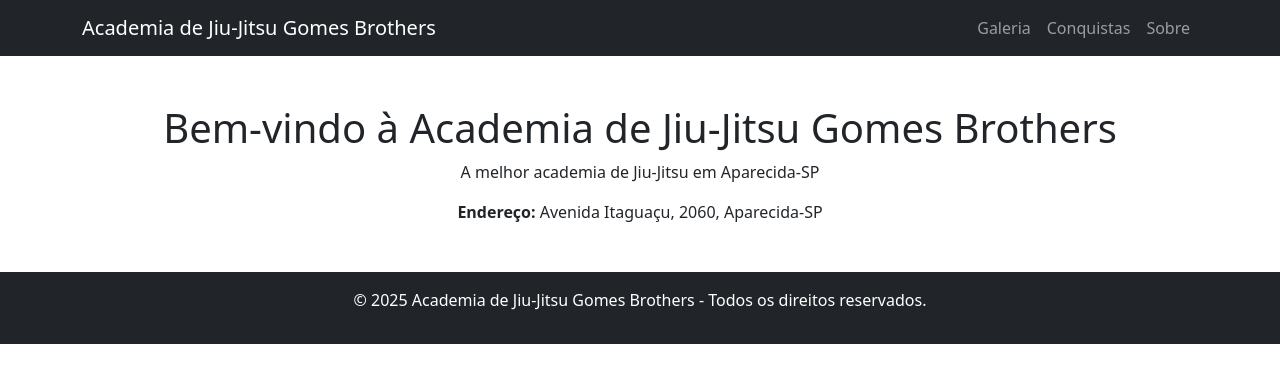
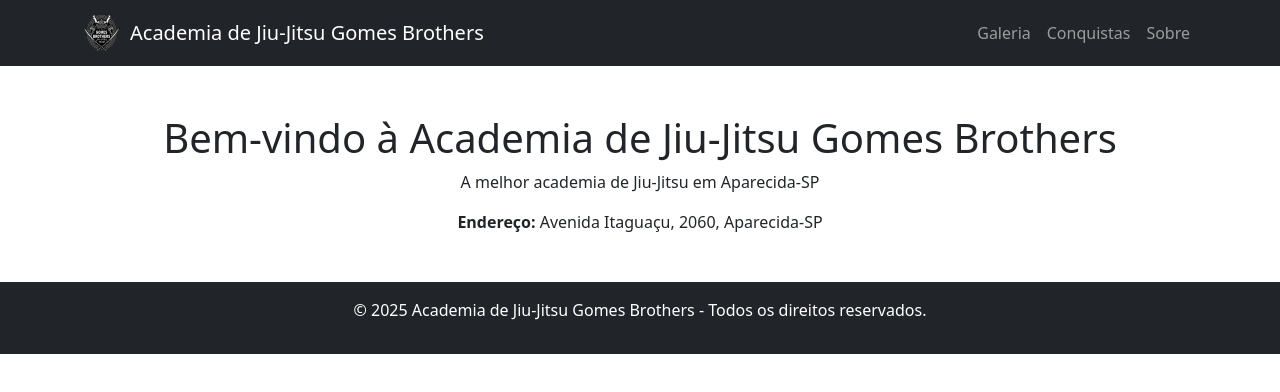
Before and after one commit to evollutionx/gomesbrothers, a plain HTML site: page index.html in a window 1280 px wide. Drawn offline with nearby package versions, Linux system fonts and the light colour scheme.

Commit message:
Update header.html

```diff
--- a/header.html
+++ b/header.html
@@ -1,6 +1,9 @@
 <nav class="navbar navbar-expand-lg navbar-dark bg-dark">
   <div class="container">
-    <a class="navbar-brand" href="index.html">Academia de Jiu-Jitsu Gomes Brothers</a>
+    <a class="navbar-brand d-flex align-items-center" href="index.html">
+      <img src="logo.png" alt="Logo Gomes Brothers" width="40" height="40" class="me-2">
+      Academia de Jiu-Jitsu Gomes Brothers
+    </a>
     <button class="navbar-toggler" type="button" data-bs-toggle="collapse" data-bs-target="#navbarNav">
       <span class="navbar-toggler-icon"></span>
     </button>
```
